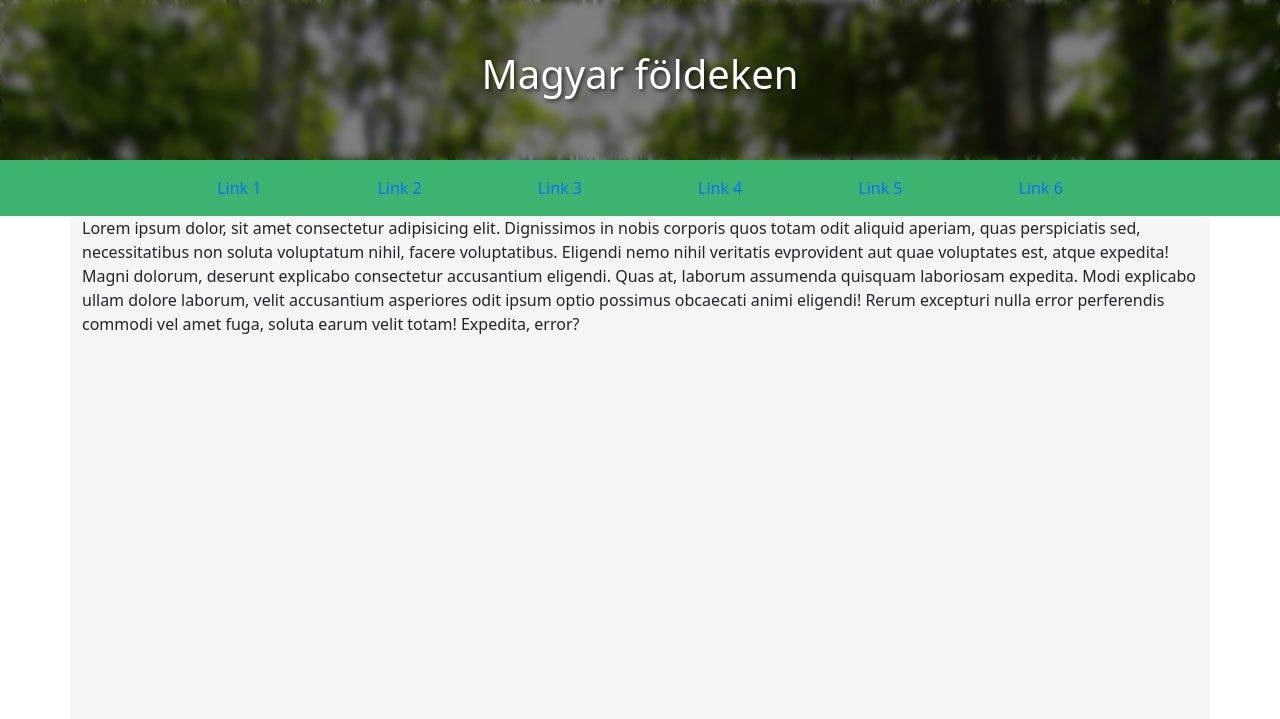
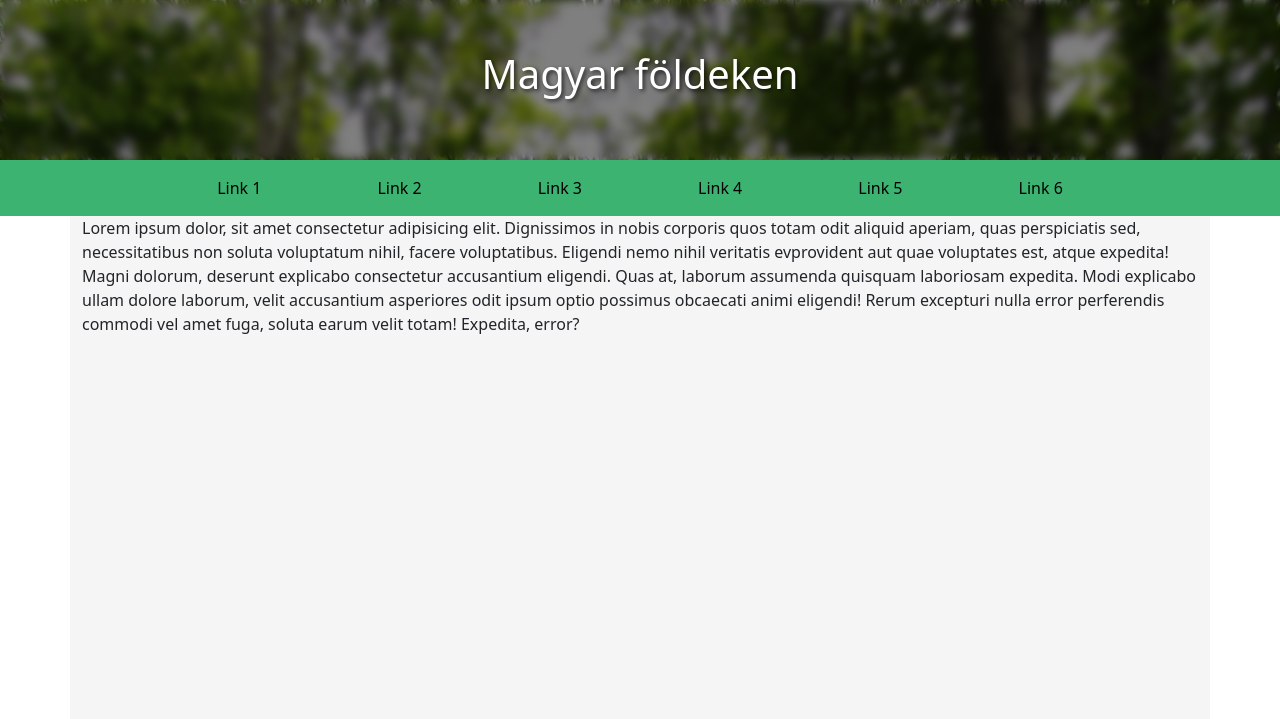
Before and after one commit to ZSzabolcs/KandoProjekt12.A, a PHP site: page /cucc.html in a window 1280 px wide. Shown: the top 719 px of the page. Run offline with PHP 8.4, Linux system fonts and the light colour scheme.

Commit message:
Add files via upload

```diff
--- a/Projektmunka 12.A/cucc.css
+++ b/Projektmunka 12.A/cucc.css
@@ -70,3 +70,11 @@ header h1{
     text-shadow: 2px 2px 4px rgba(0, 0, 0, 0.7); /* Fekete árnyék */
     color: white; /* Fehér szöveg */
 }
+
+.nav-link{
+    color: black
+}
+
+.nav-link:hover{
+    color: darkolivegreen;
+}
```
